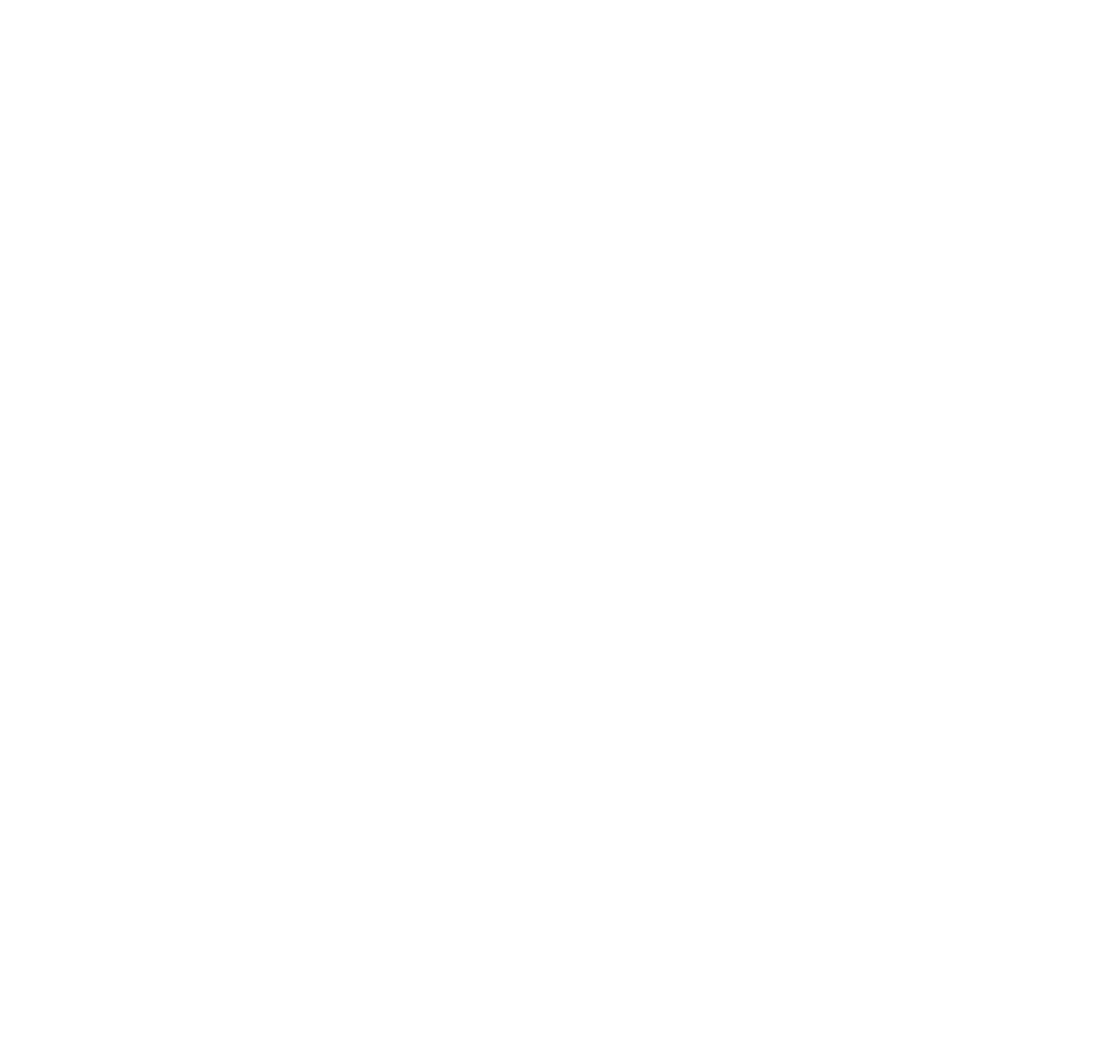
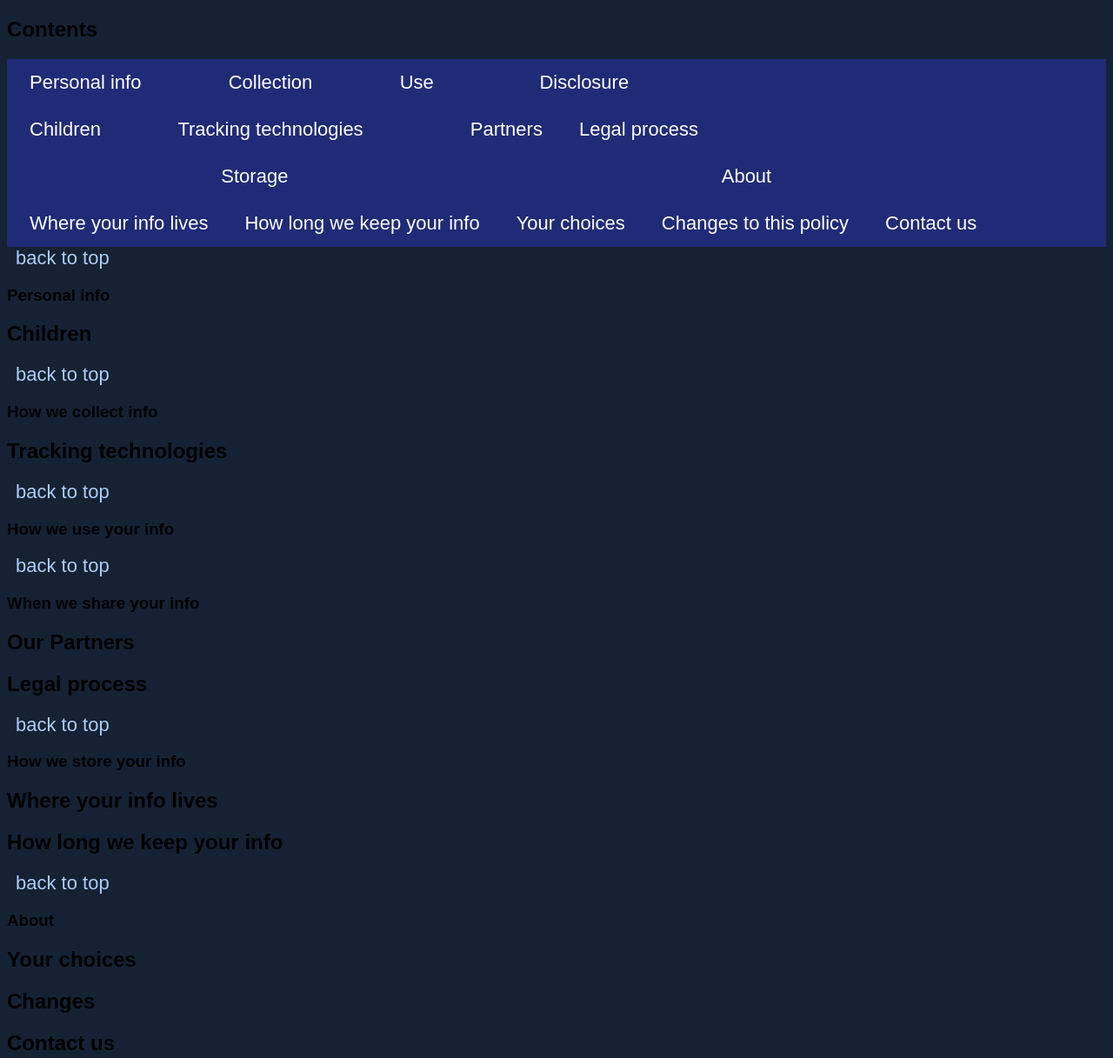
Before and after one commit to luizaalbuquerque/eletricityBill, an Electron app: page Privacy+Terms.html in a window 1280 px wide. Shown: the whole page at 87% size. Before the commit the page ends 800 px from the top, so only its background shows below. Drawn offline with Linux system fonts and the light colour scheme.

Commit message:
addingContent

```diff
--- a/Privacy+Terms.html
+++ b/Privacy+Terms.html
@@ -4,10 +4,115 @@
     <meta charset="UTF-8">
     <meta http-equiv="X-UA-Compatible" content="IE=edge">
     <meta name="viewport" content="width=device-width, initial-scale=1.0">
+    <link rel="stylesheet" href="style.css">
     <title>Terms & Conditions plus Privacy & Policy </title>
 </head>
 <body>
+    <nav>
+    <h1 id="contents">Contents</h1>
 
+     <ul>
+     <li><a href="#personal-info">Personal info</a>
+      <ul><li><a href="#misc_children">Children</a></li></ul>
+      </li>
+
+     <li><a href="#collection">Collection</a>
+      <ul><li><a href="#collection_tracking">Tracking technologies</a></li></ul>
+      </li>
+
+     <li><a href="#use">Use</a>
+      </li>
+
+     <li><a href="#disclosure">Disclosure</a>
+      <ul>
+       <li><a href="#disclosure_partners">Partners</a></li>
+       <li><a href="#disclosure_legal">Legal process</a></li>
+       </ul></li>
+
+     <li><a href="#storage">Storage</a>
+      <ul>
+       <li><a href="#storage_location">Where your info lives</a></li>
+       <li><a href="#storage_duration">How long we keep your info</a></li>
+       </ul></li>
+
+    <li><a href="#misc">About</a>
+     <ul><li><a href="#choice">Your choices</a></li>
+      <li><a href="#change">Changes to this policy</a></li>
+      <li><a href="./ContactUs.html">Contact us</a></li>
+      </ul></li>
+
+     </ul>
+    </nav>
+
+   <article>
+
+    <nav class="to-top"><a href="#contents">back to top</a></nav>
+
+    <section>
+
+     <h1 id="personal-info">Personal info</h1>
+
+      <h2 id="misc_children">Children</h2>
+
+     </section>
+
+    <nav class="to-top"><a href="#contents">back to top</a></nav>
+
+    <section>
+
+     <h1 id="collection">How we collect info</h1>
+
+      <h2 id="collection_tracking">Tracking technologies</h2>
+
+     </section>
+
+    <nav class="to-top"><a href="#contents">back to top</a></nav>
+
+    <section>
+
+     <h1 id="use">How we use your info</h1>
+
+     </section>
+
+    <nav class="to-top"><a href="#contents">back to top</a></nav>
+
+    <section>
+
+     <h1 id="disclosure">When we share your info</h1>
+
+      <h2 id="disclosure_partners">Our Partners</h2>
+
+      <h2 id="disclosure_legal">Legal process</h2>
+
+     </section>
+
+    <nav class="to-top"><a href="#contents">back to top</a></nav>
+
+    <section>
+
+     <h1 id="storage">How we store your info</h1>
+
+      <h2 id="storage_location">Where your info lives</h2>
+
+      <h2 id="storage_duration">How long we keep your info</h2>
+
+     </section>
+
+    <nav class="to-top"><a href="#contents">back to top</a></nav>
+
+    <section>
+
+     <h1 id="misc">About</h1>
+
+      <h2 id="misc_choice">Your choices</h2>
+
+      <h2 id="misc_changes">Changes</h2>
+
+      <h2 id="misc_contact">Contact us</h2>
+
+     </section>
+
+    </article>
 
 
 </body>
```
Also changed, not shown: ContactUs.html (+12 -6 lines), register.html (+1 -1 lines).
